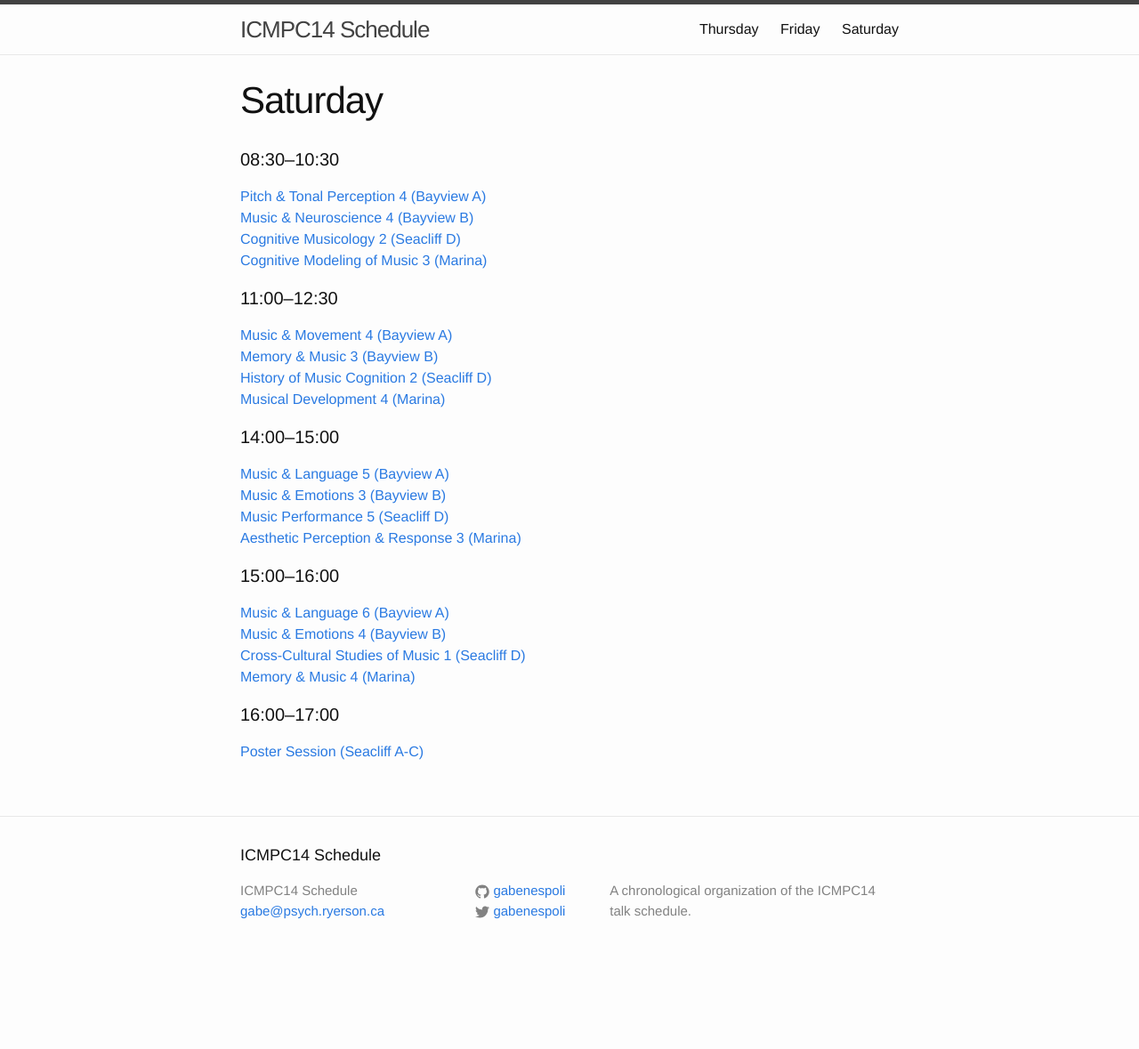
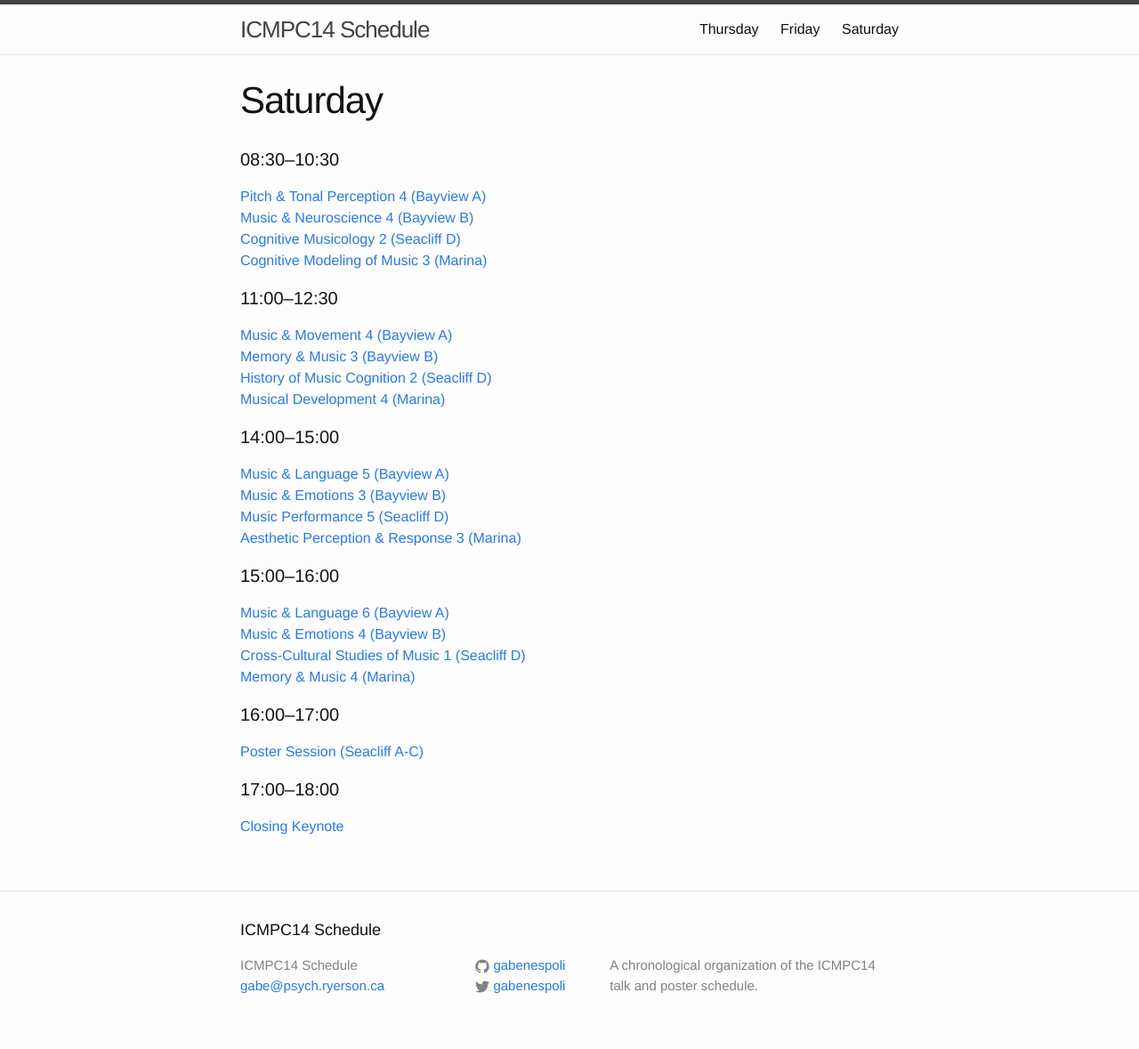
Before and after one commit to gabenespoli/gabenespoli.github.io, a Jekyll site: the page built from icmpc-sat.md, in a window 1280 px wide. Shown: the whole page at 89% size. Built offline with Jekyll 4.4.1, drawn with Linux system fonts in a browser that asks for light colours; before the commit the page ends 1095 px from its top, so only the background shows below that.

Commit message:
added closing keynote with link to icmpc.org

```diff
--- a/_config.yml
+++ b/_config.yml
@@ -9,7 +9,7 @@
 title: ICMPC14 Schedule
 email: gabe@psych.ryerson.ca
 description: > # this means to ignore newlines until "baseurl:"
-  A chronological organization of the ICMPC14 talk schedule.
+  A chronological organization of the ICMPC14 talk and poster  schedule.
 baseurl: "" # the subpath of your site, e.g. /blog
 url: "https://gabenespoli.github.io" # the base hostname & protocol for your site
 twitter_username: gabenespoli
--- a/icmpc-sat.md
+++ b/icmpc-sat.md
@@ -30,3 +30,6 @@ weight: 4
 
 #### 16:00–17:00
 [Poster Session (Seacliff A-C)](/icmpc/sat-posters)
+
+#### 17:00–18:00
+[Closing Keynote](http://icmpc.org/icmpc14/keynotes.html)
```
Also changed, not shown: icmpc-sat/sat-posters.md (line endings or trailing spaces), icmpc-thu/thu-posters.md (line endings or trailing spaces).
